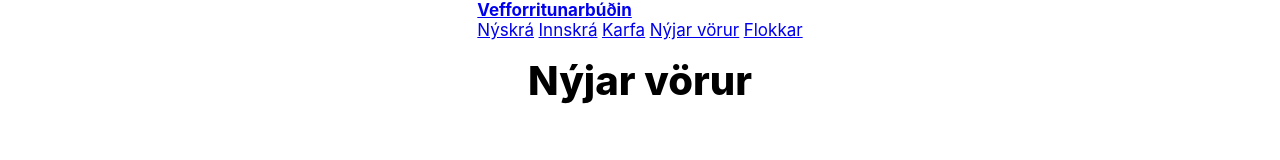
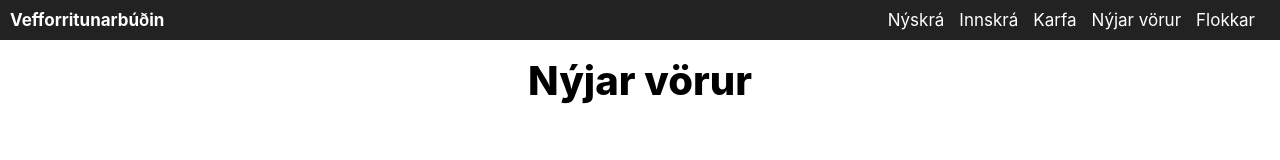
Before and after one commit to IsakLoftsson/vefforritun-hopverkefni-2, a website with bundled scripts: page index.html in a window 1280 px wide. Built offline with nearby package versions, Linux system fonts and the light colour scheme; no server answers.

Commit message:
Byrjað á css og lagað smá í js
css: header búinn að mestu,  byrjað aðeins að fikta í hinu.
lagað setting.json i vscode.
js: lagað html uppsetninguna fyrir css
index.html: tekið út href linka sem vísuðu ekkert

```diff
--- a/index.html
+++ b/index.html
@@ -14,11 +14,11 @@
     <nav class="navigation">
         <div class="vefforritunarbudin"><a href="../index.html"><strong>Vefforritunarbúðin</strong></a></div>
         <ul class="nav-ul">
-            <a href="sidur/vorulisti.html">Nýskrá</a>
-            <a href="sidur/vorulisti.html">Innskrá</Obj></a>
-            <a href="sidur/vorulisti.html">Karfa</a>
-            <a href="sidur/vorulisti.html">Nýjar vörur</a>
-            <a href="sidur/vorulisti.html">Flokkar</a>
+            <a href="">Nýskrá</a>
+            <a href="">Innskrá</Obj></a>
+            <a href="">Karfa</a>
+            <a href="">Nýjar vörur</a>
+            <a href="">Flokkar</a>
         </ul>
     </nav>
 </header>
--- a/styles.css
+++ b/styles.css
@@ -16,13 +16,10 @@ html {
 
 :root {
   --spacing: 1rem;
-  --max-width: 56rem;
-  --font-family: -system-ui, -apple-system, BlinkMacSystemFont, 'Segoe UI',
-    Roboto, Oxygen, Ubuntu, Cantarell, 'Open Sans', 'Helvetica Neue', sans-serif;
-}
-
-img {
-  max-width: 100%;
+  --max-width: 100%;
+  --font-family: -system-ui, -apple-system, BlinkMacSystemFont, "Segoe UI",
+    Roboto, Oxygen, Ubuntu, Cantarell, "Open Sans", "Helvetica Neue", sans-serif;
+  --header-color: #222222;
 }
 
 html {
@@ -35,7 +32,7 @@ button {
   font-size: inherit;
 }
 
-input[type='number'] {
+input[type="number"] {
   padding-inline-start: calc(var(--spacing) / 2);
 }
 
@@ -55,27 +52,50 @@ h2 {
   font-weight: 700;
 }
 
-main {
-  display: flex;
-  flex-direction: column;
-  gap: var(--spacing);
-  width: 50%;
-  margin: var(--spacing) auto;
-  max-width: var(--max-width);
-}
 
 /* TODO nánari stílar */
 
-main {
+/* Header */
+
+header {
+  background-color: var(--header-color);
+  width: var(--max-width);
+  display: block;
+  justify-content: space-between;
+  padding: 10px;
+}
+
+.navigation {
   display: flex;
-  align-items: center;
+  flex-wrap: wrap;
+  align-items: flex-end;
 }
+
+.vefforritunarbudin {
+  margin-right: auto;
+}
+.vefforritunarbudin a {
+  text-decoration: none;
+  color: white;
+}
+
+.nav-ul {
+  display: flex;
+  list-style: none;
+  align-items: flex-end;
+}
+
+.nav-ul a {
+  margin-right: 15px;
+  text-decoration: none;
+  color: white;
+}
+
+/* header end*/
 
 button {
   margin-left: var(--spacing);
 }
-
-
 
 body {
   gap: var(--spacing);
@@ -85,7 +105,7 @@ body {
   justify-content: center;
 }
 
-.results {
+/*.results {
   flex-direction: column;
   gap: var(--spacing);
   list-style: none;
@@ -95,7 +115,7 @@ body {
 
 .results li {
   padding-top: var(--spacing);
-}
+}*/
 
 .mission {
   display: flex;
@@ -104,11 +124,11 @@ body {
 }
 
 .mission h3 {
-  padding-right: calc(var(--spacing)/2);
+  padding-right: calc(var(--spacing) / 2);
   font-size: 17px;
 }
 
-.launch-title{
+.launch-title {
   display: flex;
   justify-content: center;
 }
@@ -129,14 +149,14 @@ p {
 
 .go-back {
   padding-top: var(--spacing);
-  padding-bottom: calc(var(--spacing)*3);
+  padding-bottom: calc(var(--spacing) * 3);
 }
 
 a {
   font-size: 17px;
 }
 
-.result {
+/*.result {
   list-style: none;
   display: flex;
   flex-direction: column;
@@ -144,4 +164,4 @@ a {
 
 .result img {
   width: 50%;
-}
+}*/
```
Also changed, not shown: src/lib/ui.js.
